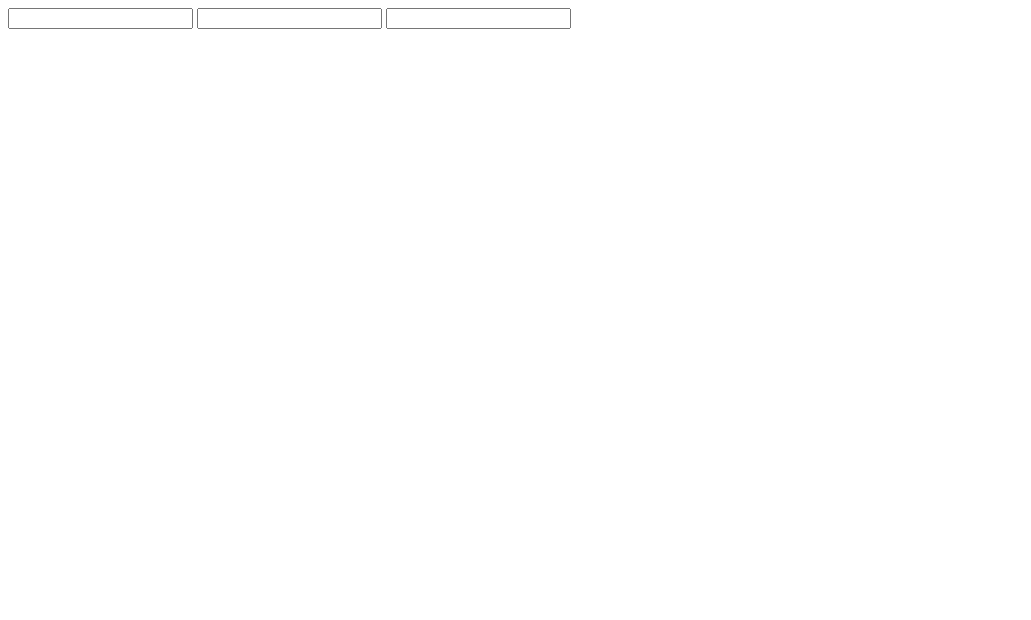
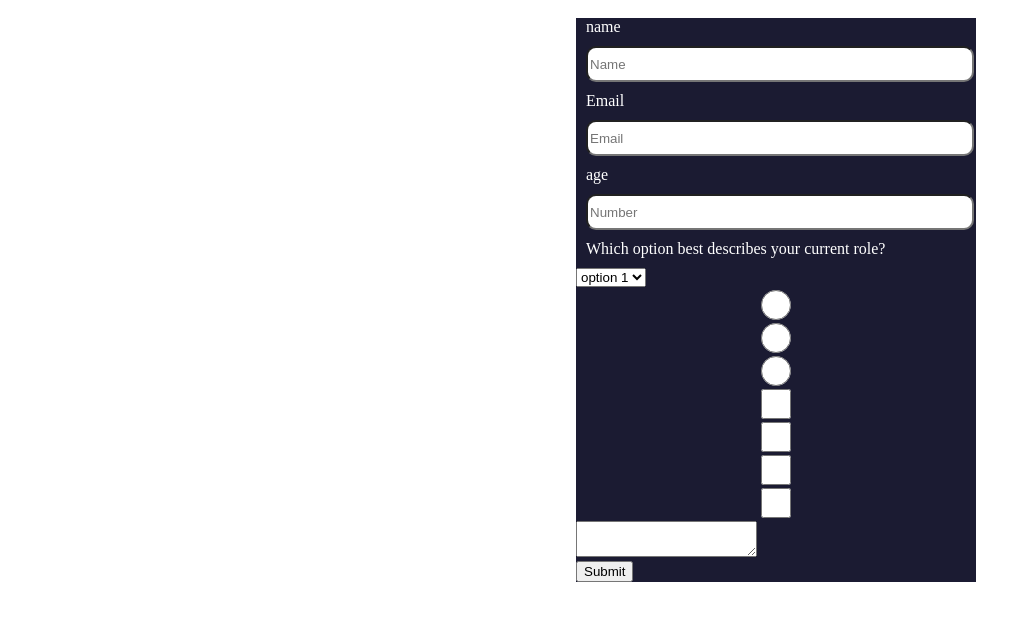
Before and after one commit to yahir91/forms, a plain HTML site: page index.html in a window 1280 px wide. Shown: the whole page, without its empty margins (0-1031 px from the left). Drawn offline with Linux system fonts and the light colour scheme.

Commit message:
update from cosmas

```diff
--- a/index.html
+++ b/index.html
@@ -1,21 +1,89 @@
 <!DOCTYPE html>
 <html>
+    <link href="style.css" rel="stylesheet">
+
 <title  id="title">
+
     <h1>Forms</h1>
     <p id="description">We are creating a form</p>
+
 </title>
 
+<div id="main">
+
 <form id="survey-form" action="">
-<input type="text" id="name">
-<input type="email" id="email">
-<input type="number" id="number">
+
+    <div id="name-tag">
+        <label for="name">name</label>
+        <input type="text" id="name" placeholder="Name">
+
+     </div>
+
+     <div id="name-tag">
+         <label for="email">Email</label>
+        <input type="email" id="email" placeholder="Email">
+    </div>
+
+    <div id="name-tag">
+        <label for="number">age</label>
+        <input type="number" id="number" min="1" max="10" placeholder="Number">
+    </div>
+
+ <div id="name-tag">
+    <label for="dropdown">Which option best describes your current role?</label>
+    <select id="dropdown">
+        <option value="option1">option 1</option>
+        <option value="option2">option 2</option>
+        <option value="option3">option 3</option>
+        <option value="option4">option 4</option>
+    </select>
+
+ </div>
+
+
+
+<div id="radio-buttons">
+
+        <input type="radio" name="gender" value="male">
+        <input type="radio" name="gender" value="female">
+
+    <input type="radio" name="gender" value="other">
+
+
+
+</div>
+
+
+
+
+<div id="check-box">
+
+    <input type="checkbox" name="Front end developer" value="front end developer">
+
+    <input type="checkbox" name="back end developer" value="back end developer">
+
+    <input type="checkbox" name="data visualization" value="data visualization">
+
+    <input type="checkbox" name="challenge" value="challenge">
+</div>
+
+
+<div>
+    <textarea ></textarea>
+</div>
+
+<div>
+    <button id="submit">Submit </button>
+</div>
+
+
 </form>
 
 
 
 
 
-
+</div>
 
 
 
--- /dev/null
+++ b/style.css
@@ -0,0 +1,32 @@
+#main {
+
+   position: absolute;
+   left: 45%;
+
+}
+
+#check-box input{
+    display: block;
+}
+
+#radio-buttons input{
+    display: block;
+}
+
+#name-tag label{
+    display: block;
+    margin: 10px;
+}
+
+input {
+    width: 380px;
+    height: 30px;
+    border-radius: 10px;
+    margin-left: 10px;
+}
+
+#survey-form {
+    background-color: #1b1b32;
+    color: white;
+    width: 400px;
+}
```
Also changed, not shown: 1 other file.
